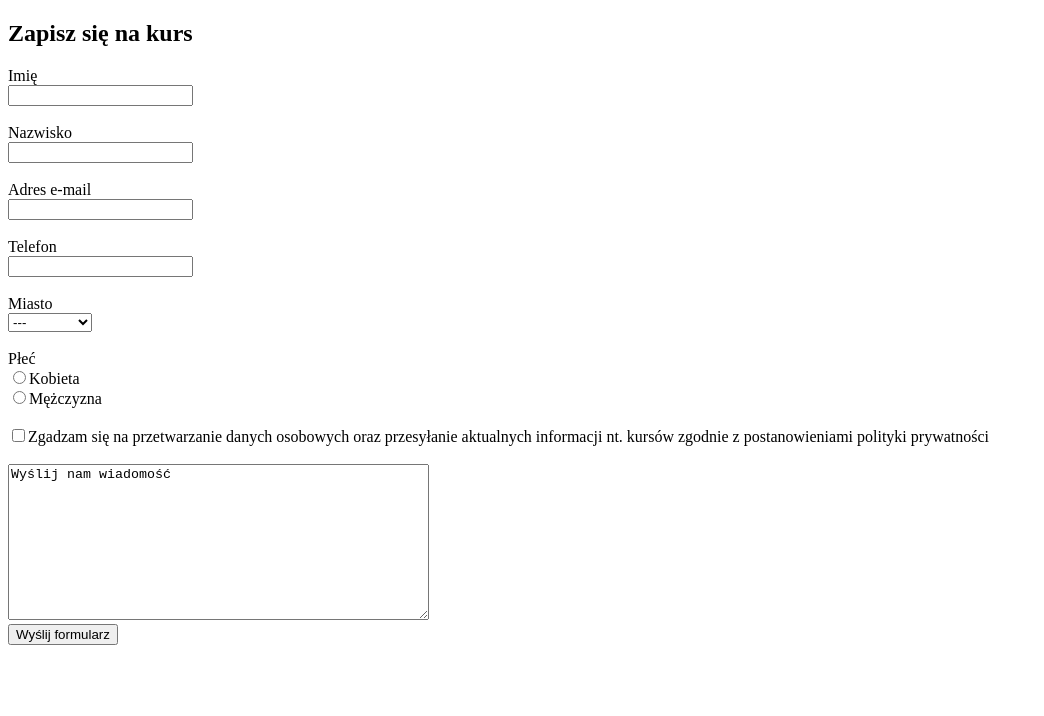
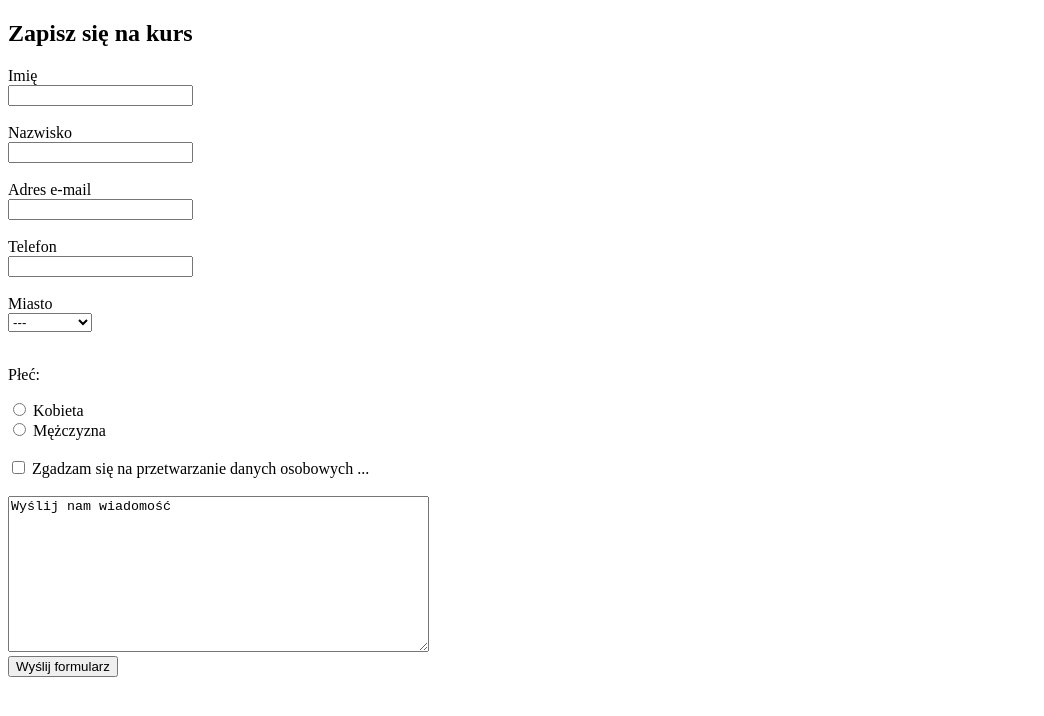
Before and after one commit to wochowskaj83/wochowskaj.github.io, a plain HTML site: page html-zad45232/index.html in a window 1280 px wide. Shown: the whole page, without its empty margins (0-1044 px from the left). Drawn offline with Linux system fonts and the light colour scheme.

Commit message:
poprawka

```diff
--- a/html-zad45232/index.html
+++ b/html-zad45232/index.html
@@ -19,9 +19,9 @@
             <label for="lname">Nazwisko</label><br>
             <input type="text" id="lname" name="lname"><br><br>
             <label for="e-mail">Adres e-mail</label><br>
-            <input type="text" id="e-mail" name="e-mail" required><br><br>
+            <input type="email" id="e-mail" name="e-mail" required><br><br>
             <label for="phone">Telefon</label><br>
-            <input type="text" id="phone" name="phone"><br><br>
+            <input type="tel" id="phone" name="phone"><br><br>
             <label for="lname">Miasto</label><br>
             <select name="Miasto">
                 <option>---
@@ -30,11 +30,19 @@
                 <option>Gdańsk
             </select><br>
             <br>
-            <label for="lname">Płeć</label><br>
-            <input type="radio" id="gender1" name="Płeć" value="Kobieta">Kobieta<br>
-            <input type="radio" id="gender2" name="Płeć" value="Mężczyzna">Mężczyzna<br><br>
-            <input type="checkbox" id="zgoda" name="zgoda" required>Zgadzam się na przetwarzanie danych osobowych oraz
-            przesyłanie aktualnych informacji nt. kursów zgodnie z postanowieniami polityki prywatności<br><br>
+            <p>Płeć:</p>
+            <div>
+                <input type="radio" id="Kobieta" name="button" value="Kobieta">
+                <label for="Kobieta">Kobieta</label><br>
+            </div>
+            <div>
+                <input type="radio" id="Mężczyzna" name="button" value="Mężczyzna">
+                <label for="Mężczyzna">Mężczyzna</label><br><br>
+            </div>
+            <div>
+                <input type="checkbox" id="zgoda" name="zgodaM" required>
+                <label for="zgoda">Zgadzam się na przetwarzanie danych osobowych ...</label><br><br>
+            </div>
             <textarea name="Komentarz" cols="50" rows="10">Wyślij nam wiadomość</textarea>
             <br>
             <button type="submit">Wyślij formularz</button>
```
